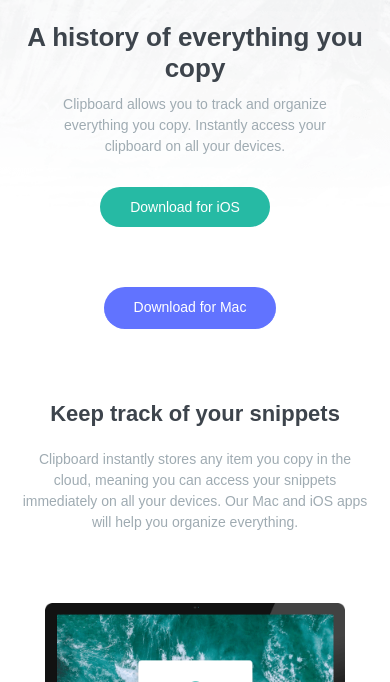
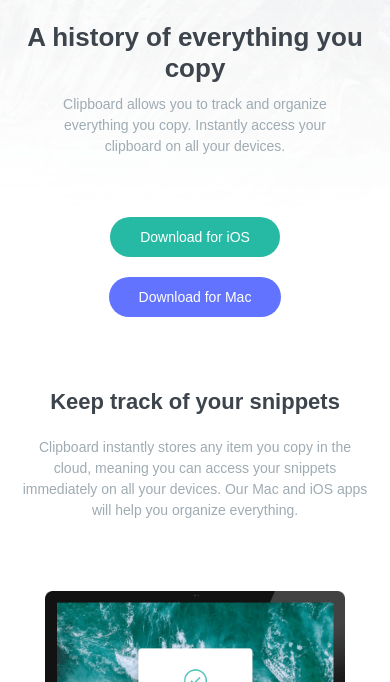
Before and after one commit to karishma-c/clipboard-landing-page, a plain HTML site: page index.html in a window 390 px wide. Shown: the part 162-844 px from the top of the page. Drawn offline with Linux system fonts and the light colour scheme; a web font is replaced by a local one.

Commit message:
alignment of the buttons in changed

```diff
--- a/asset/style.css
+++ b/asset/style.css
@@ -97,7 +97,6 @@ body {
     background-color: var(--color-2);
     border-radius: var(--border-radius-1);
     padding: 12px 30px;
-    border-bottom: 2px solid var(--color-2);
 }
 .benefits-section {
     display: flex;
@@ -423,7 +422,15 @@ img {
         width: 300px;
     }
     .buttons {
-        flex-flow: column wrap;
+        flex-direction: column;
+        flex-wrap: nowrap;
+        margin: 40px auto
+    }
+    .ios-btn {
+        margin: 0 auto 10px;
+    }
+    .mac-btn {
+        margin: 10px auto;
     }
     .benefits-section {
         margin: 0 auto 30px;
@@ -510,6 +517,7 @@ img {
 
  @media(max-width:375px) {
 
+
     .benefits-desc {
         width: 300px;
     }
--- a/index.html
+++ b/index.html
@@ -7,12 +7,6 @@
   <link rel="icon" type="image/png" sizes="32x32" href="./images/favicon-32x32.png">
   <link rel="stylesheet" href="./asset/style.css">
   <title>Frontend Mentor | Clipboard landing page</title>
-
-
-  <style>
-    .attribution { font-size: 11px; text-align: center; }
-    .attribution a { color: hsl(228, 45%, 44%); }
-  </style>
 </head>
 <body>
   <div class="container">
```
